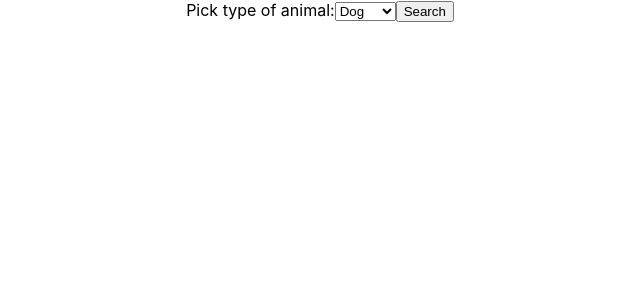
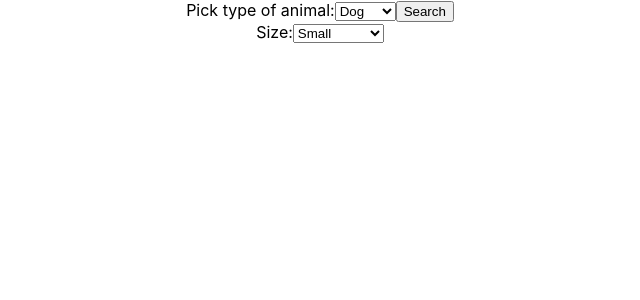
Before and after one commit to anjelicasilva/adopt-me, a React (Create React App) app in the folder frontend/: page / in a window 1280 px wide. Shown: the top 300 px of the page, without its empty margins (320-960 px from the left). Built offline with nearby package versions, Linux system fonts and the light colour scheme.

Commit message:
Filter size in search form

```diff
--- a/frontend/src/searchForm.jsx
+++ b/frontend/src/searchForm.jsx
@@ -45,6 +45,18 @@ class SearchForm extends React.Component {
                     <label>
                     <input type="submit" value="Search" onClick={this.handleSubmit}></input>
                     </label>
+{/* Change to checkboxes */}
+                    <br></br>
+                    <label>
+                        Size:
+                        <select name="selectedSize" value={this.state.selectedSize} onChange={this.handleChange}>
+                            <option value ="small">Small</option>
+                            <option value="medium">Medium</option>
+                            <option value="large">Large</option>
+                            <option value="xlarge">Extra Large</option>
+                        </select>
+                    </label>
+{/*  */}
                 </form>
             </div>
         );
```
